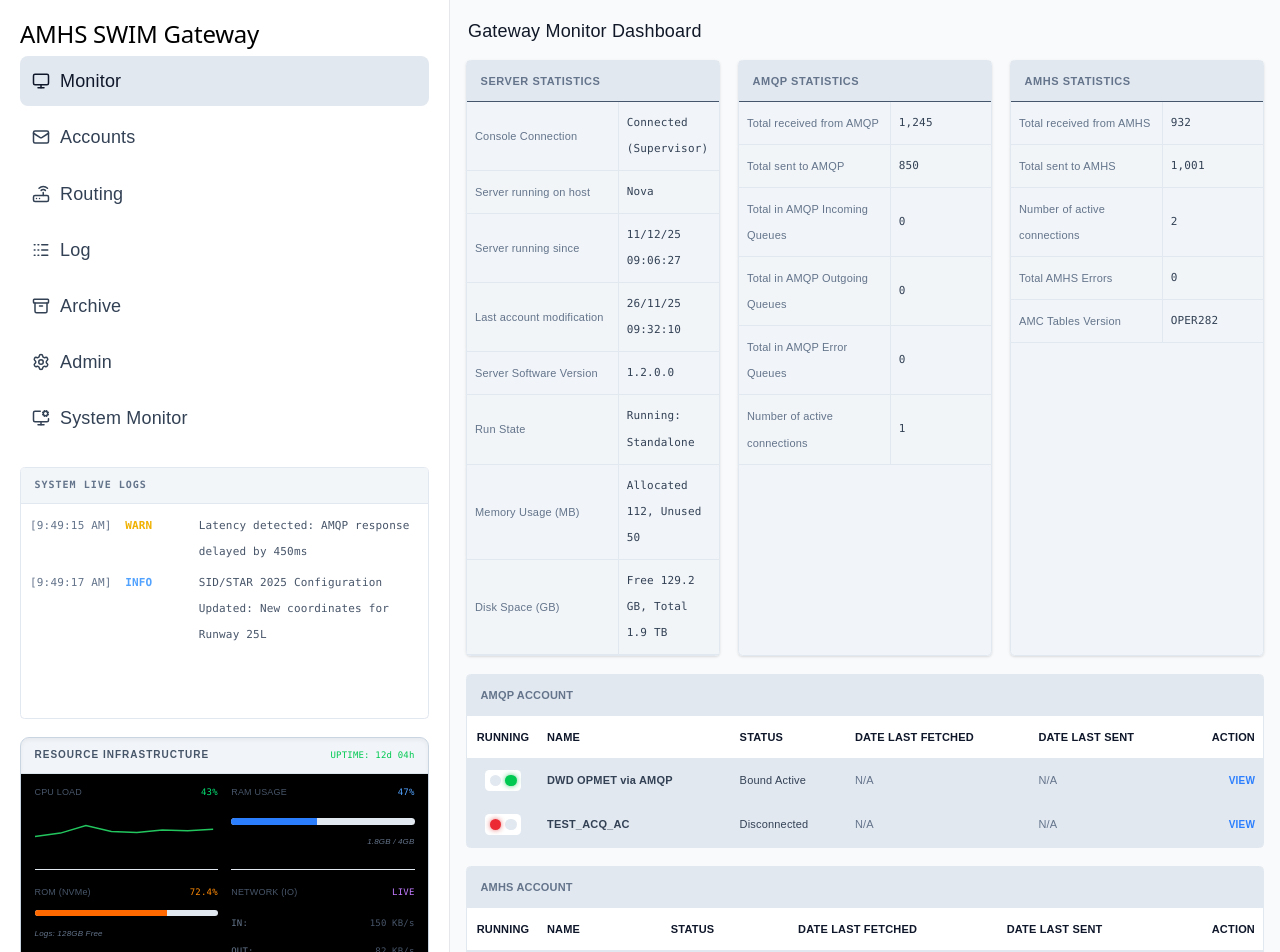
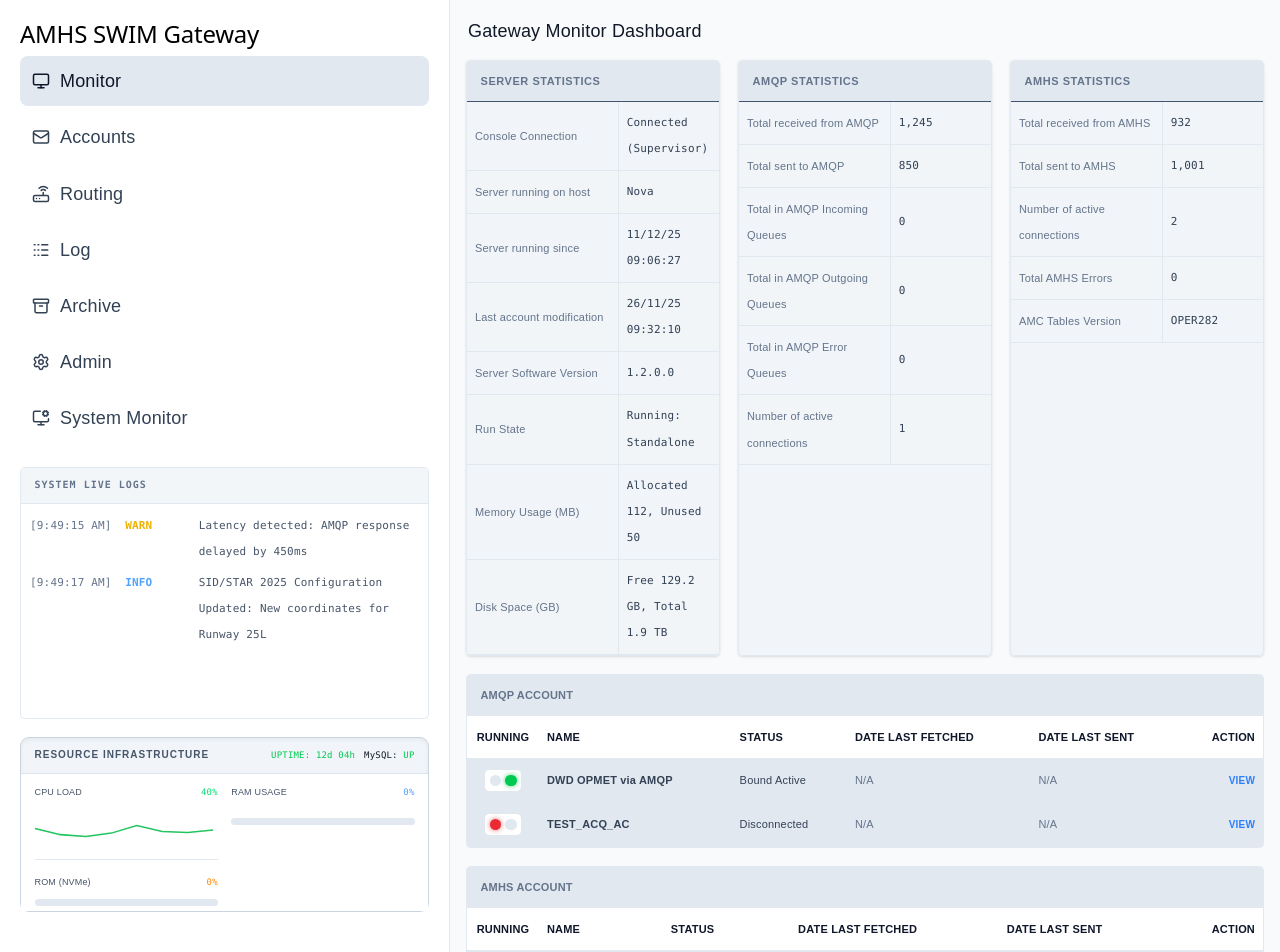
Before and after one commit to huy2302/SWIM-AMHS-Gateway-Control-Position, a React (Vite) app: page /monitor in a window 1280 px wide. Shown: the top 952 px of the page. Built offline with nearby package versions, Linux system fonts and the light colour scheme.

Commit message:
Main_dev: test

```diff
--- a/src/api/axiosClient.js
+++ b/src/api/axiosClient.js
@@ -48,9 +48,9 @@ axiosClient.interceptors.request.use(
     const auth = authUtils.getAuth();
     if (auth?.token) {
       config.headers['Authorization'] = `Bearer ${auth.token}`;
-      console.log('🔐 Sending request with JWT token:', config.url);
+      // console.log('🔐 Sending request with JWT token:', config.url);
     } else {
-      console.log('🚫 Sending request without token:', config.url);
+      // console.log('🚫 Sending request without token:', config.url);
     }
     return config;
   },
@@ -63,7 +63,7 @@ axiosClient.interceptors.request.use(
 // Thêm interceptor để xử lý dữ liệu hoặc lỗi tập trung
 axiosClient.interceptors.response.use(
   (response) => {
-    console.log('✅ API Response:', response.config.url, response.status);
+    // console.log('✅ API Response:', response.config.url, response.status);
     return response.data;
   },
   async (error) => {
--- a/src/api/gatewayApi.js
+++ b/src/api/gatewayApi.js
@@ -50,32 +50,6 @@ const gatewayApi = {
     }
   },
 
-  updateRouting: async (id, data) => {
-    try {
-      const response = await axiosClient.put(`/routing/${id}`, data, {
-        headers: {
-          "Content-Type": "application/json",
-        },
-        timeout: 10000,
-      });
-
-      return response.data;
-    } catch (error) {
-      console.error("API updateRouting error:", error);
-
-      if (error.response) {
-        // Server trả về lỗi (ví dụ: 404 Not Found hoặc 400 Bad Request)
-        throw new Error(error.response.data?.message || "Server error occurred while updating");
-      } else if (error.request) {
-        // Request đã gửi nhưng không nhận được phản hồi (lỗi mạng/gateway)
-        throw new Error("Cannot connect to Gateway API");
-      } else {
-        // Lỗi thiết lập request
-        throw new Error(error.message);
-      }
-    }
-  },
-
   deleteRouting: (uuid) => {
     return axiosClient.delete(`/routing/${uuid}`);
   },
@@ -95,6 +69,11 @@ const gatewayApi = {
   getSystemStatus: () => {
     // Trạng thái tổng quát của SWIM
     return axiosClient.get('/swim/status');
+  },
+
+  getSystemHealth: () => {
+    // Thông tin sức khỏe hệ thống (CPU, RAM, Disk, MySQL)
+    return axiosClient.get('/system/health');
   },
 
   // --- 4. MESSAGE ARCHIVE & LOGS (Tra cứu điện văn và Log) ---
--- a/src/components/ServerMonitor.jsx
+++ b/src/components/ServerMonitor.jsx
@@ -1,44 +1,68 @@
 import React, { useState, useEffect } from "react";
+import gatewayApi from "../api/gatewayApi";
 
 const ServerMonitor = () => {
   const [metrics, setMetrics] = useState({
     cpu: [45, 25, 19, 30, 55, 35, 32, 40],
-    ram: 45,
-    rom: 72, // % Disk Usage
+    ram: 0,
+    rom: 0, // % Disk Usage
     net: { in: 124, out: 85 }, // KB/s
+    mysqlStatus: "UP",
+    totalRamGb: 4,
+    usedRamGb: 1.8,
+    totalDiskGb: 1000,
+    usedDiskGb: 72,
   });
 
-  useEffect(() => {
-    const interval = setInterval(() => {
-      setMetrics((prev) => ({
-        cpu: [...prev.cpu.slice(1), Math.floor(Math.random() * 30) + 15],
-        ram: Math.min(90, prev.ram + (Math.random() > 0.5 ? 1 : -1)),
-        rom: 72.4, // ROM thường tăng chậm nên để gần như tĩnh
-        net: {
-          in: Math.floor(Math.random() * 200) + 50,
-          out: Math.floor(Math.random() * 150) + 40,
-        },
-      }));
-    }, 2000);
-    return () => clearInterval(interval);
-  }, []);
+  // useEffect(() => {
+  //   const fetchData = async () => {
+  //     try {
+  //       const response = await gatewayApi.getSystemHealth();
+  //       const data = response;
+  //       setMetrics((prev) => ({
+  //         cpu: [...prev.cpu.slice(1), Math.round(data.cpuUsagePercent)],
+  //         ram: Math.round(data.ramUsagePercent),
+  //         rom: Math.round(data.diskUsagePercent),
+  //         net: prev.net, // Keep mock for now
+  //         mysqlStatus: data.mysqlStatus,
+  //         totalRamGb: data.totalRamGb,
+  //         usedRamGb: data.usedRamGb,
+  //         totalDiskGb: data.totalDiskGb,
+  //         usedDiskGb: data.usedDiskGb,
+  //       }));
+  //       console.log(`${data.ramUsagePercent} RAM used, ${data.diskUsagePercent} Disk used ${data.cpuUsagePercent} CPU used`);
+  //     } catch (error) {
+  //       console.error("Failed to fetch system health:", error);
+  //     }
+  //   };
 
-  const cpuPoints = metrics.cpu
+  //   fetchData();
+  //   const interval = setInterval(fetchData, 1000); // Fetch every 5 seconds
+  //   return () => clearInterval(interval);
+  // }, []);
+
+   const cpuPoints = metrics.cpu
     .map((val, i) => `${i * 25},${30 - (val / 100) * 30}`)
     .join(" ");
-
   return (
     <div className="bg-slate-100 border border-slate-300 rounded-lg flex flex-col shadow-inner">
       <div className="flex justify-between items-center border-b border-slate-300/50 px-3 py-1">
         <span className="text-[10px] font-bold text-slate-300 uppercase tracking-widest">
           Resource Infrastructure
         </span>
-        <span className="text-[9px] text-green-500 font-mono">
-          UPTIME: 12d 04h
-        </span>
+        <div className="flex gap-2">
+          <span className="text-[9px] text-green-500 font-mono">
+            UPTIME: 12d 04h
+          </span>
+          <span className="text-[9px] font-mono">
+            MySQL: <span className={metrics.mysqlStatus === "UP" ? "text-green-500" : "text-red-500"}>
+              {metrics.mysqlStatus}
+            </span>
+          </span>
+        </div>
       </div>
 
-      <div className="grid grid-cols-2 gap-3 px-3 py-1 bg-[#000]">
+      <div className="grid grid-cols-2 gap-3 px-3 py-1 bg-[#fff]">
         {/* CPU - Sparkline */}
         <div className="space-y-1">
           <div className="flex justify-between text-[9px]">
@@ -70,7 +94,7 @@ const ServerMonitor = () => {
             />
           </div>
           <p className="text-[8px] text-slate-400 text-right italic">
-            1.8GB / 4GB
+            {/* {metrics.usedRamGb.toFixed(2)}GB / {metrics.totalRamGb.toFixed(2)}GB */}
           </p>
         </div>
 
@@ -86,11 +110,11 @@ const ServerMonitor = () => {
               style={{ width: `${metrics.rom}%` }}
             />
           </div>
-          <p className="text-[8px] text-slate-400 italic">Logs: 128GB Free</p>
+          {/* <p className="text-[8px] text-slate-400 italic">Used: {metrics.usedDiskGb.toFixed(2)}GB / {metrics.totalDiskGb.toFixed(2)}GB</p> */}
         </div>
 
         {/* Network - Throughput */}
-        <div className="space-y-1 border-t border-slate-700/30 pt-2">
+        {/* <div className="space-y-1 border-t border-slate-700/30 pt-2">
           <div className="flex justify-between text-[9px]">
             <span className="text-slate-300">NETWORK (IO)</span>
             <span className="text-purple-400 font-mono">LIVE</span>
@@ -105,7 +129,7 @@ const ServerMonitor = () => {
               <span className="text-slate-300">{metrics.net.out} KB/s</span>
             </div>
           </div>
-        </div>
+        </div> */}
       </div>
     </div>
   );
--- a/src/pages/SystemMonitorView.jsx
+++ b/src/pages/SystemMonitorView.jsx
@@ -19,37 +19,65 @@ import {
   Save,
 } from "lucide-react";
 import DashboardLayout from "../layout/DashboardLayout";
+import gatewayApi from "../api/gatewayApi";
 
-// Giả lập dữ liệu thời gian thực
 const generateData = () =>
   [...Array(20)].map((_, i) => ({
     time: i,
-    cpu: Math.floor(Math.random() * 30) + 10,
-    heap: Math.floor(Math.random() * 200) + 400,
-    amqp: Math.floor(Math.random() * 50),
-    amhs: Math.floor(Math.random() * 40),
+    processCpu: 0,
+    systemCpu: 0,
+    heapUsedMb: 0,
+    totalRamMb: 0,
+    ramPercent: 0,
+    amqp: 0,
+    amhs: 0,
   }));
+
+const normalizePercent = (value) =>
+  typeof value === "number" && !Number.isNaN(value)
+    ? Number((value * 100).toFixed(1))
+    : 0;
+
+const toChartPoint = (health, prevTime) => {
+  const gatewayCp = health?.gatewayCp || {};
+
+  const dataSampe = {
+    time: prevTime + 1,
+    processCpu: normalizePercent(gatewayCp.processCpu),
+    systemCpu: normalizePercent(gatewayCp.systemCpu),
+    heapUsedMb: Number(gatewayCp.heapUsedMb ?? 0),
+    totalRamMb: Number(gatewayCp.totalRamMb ?? 0),
+    ramPercent: normalizePercent(gatewayCp.ramPercent),
+    amqp: Math.floor(Math.random() * 60),
+    amhs: Math.floor(Math.random() * 50),
+  };
+
+  return dataSampe;
+};
 
 const SystemMonitorView = () => {
   const [data, setData] = useState(generateData());
-  const [refreshInterval, setRefreshInterval] = useState(5);
+  const [refreshInterval, setRefreshInterval] = useState(1);
 
-  // Hiệu ứng cập nhật dữ liệu giả lập mỗi 3 giây
-  useEffect(() => {
-    const interval = setInterval(() => {
+  const fetchSystemMonitor = async () => {
+    try {
+      const response = await gatewayApi.getSystemHealth();
+      console.log(data)
       setData((prev) => [
         ...prev.slice(1),
-        {
-          time: prev[prev.length - 1].time + 1,
-          cpu: Math.floor(Math.random() * 40),
-          heap: Math.floor(Math.random() * 100) + 500,
-          amqp: Math.floor(Math.random() * 60),
-          amhs: Math.floor(Math.random() * 50),
-        },
+        toChartPoint(response, prev[prev.length - 1]?.time ?? 0),
       ]);
-    }, 3000);
+      console.log(data)
+    } catch (error) {
+      console.error("Error fetching system health:", error);
+    }
+  };
+
+  useEffect(() => {
+    fetchSystemMonitor();
+    const interval = setInterval(fetchSystemMonitor, refreshInterval * 1000);
     return () => clearInterval(interval);
-  }, []);
+  }, [refreshInterval]);
 
   return (
     <DashboardLayout>
@@ -63,8 +91,11 @@ const SystemMonitorView = () => {
               </span>
               <input
                 type="number"
+                min="1"
                 value={refreshInterval}
-                onChange={(e) => setRefreshInterval(e.target.value)}
+                onChange={(e) =>
+                  setRefreshInterval(Math.max(1, Number(e.target.value) || 1))
+                }
                 className="bg-white border border-slate-300 rounded px-2 py-1 text-xs w-16 text-slate-900 outline-none focus:border-blue-500"
               />
               <span className="text-[10px] text-slate-600 font-medium">
@@ -121,7 +152,7 @@ const SystemMonitorView = () => {
               />
               <Area
                 type="monotone"
-                dataKey="cpu"
+                dataKey="processCpu"
                 stroke="#ef4444"
                 fillOpacity={1}
                 fill="url(#colorCpu)"
@@ -153,7 +184,7 @@ const SystemMonitorView = () => {
               />
               <Line
                 type="stepAfter"
-                dataKey="heap"
+                dataKey="heapUsedMb"
                 stroke="#eab308"
                 dot={false}
                 isAnimationActive={false}
```
